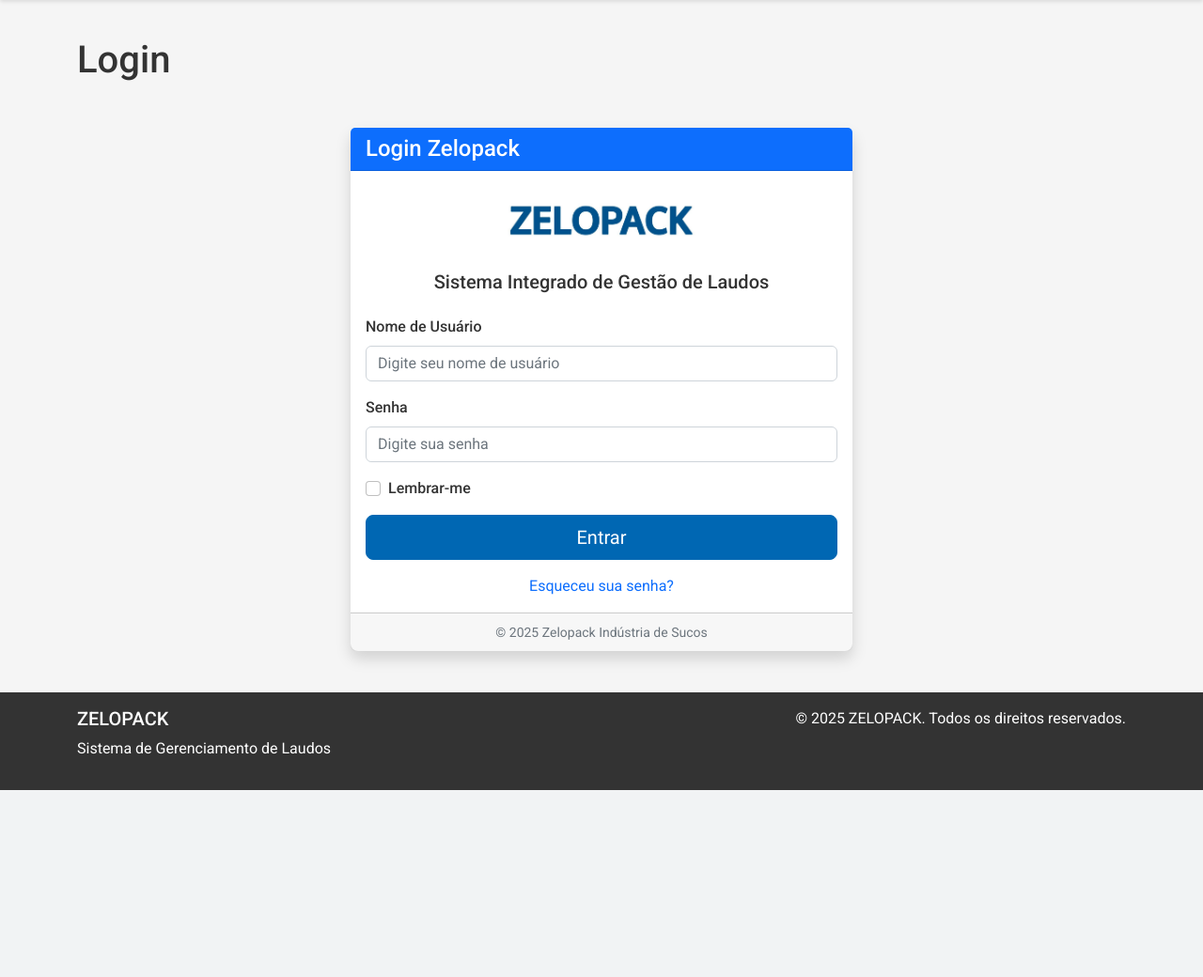
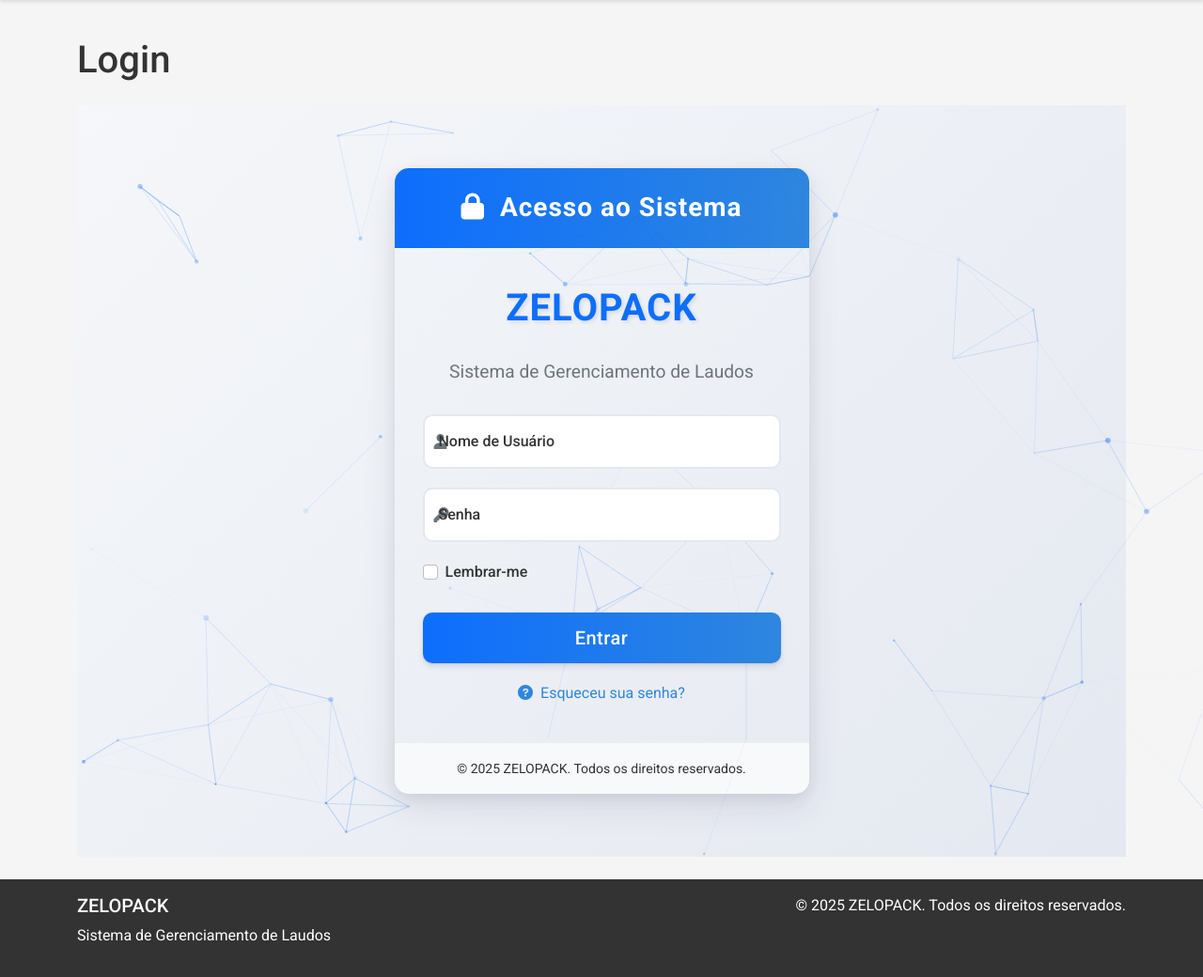
Before and after one commit to alexbrzlink/Zelopack-funcional-Pc, a Flask app: page /auth/login in a window 1280 px wide; the page is wider, and only the part inside the window is pictured. Shown: the part 80-1120 px from the top of that part at 94% size. Before the commit the page ends 921 px from the top of that part, so only its background shows below. Run offline with Flask 3, Linux system fonts and the light colour scheme; some libraries are stand-ins or nearby versions.

Commit message:
Enhance the login page with interactive elements and a modern, themed design
Implement an interactive and visually appealing login page with animated error messages, dynamic styling and particles.js.

Replit-Commit-Author: Agent
Replit-Commit-Session-Id: 407c5b4b-e621-4fca-bbd7-5ea8c5402826
Replit-Commit-Screenshot-Url: https://storage.googleapis.com/screenshot-production-us-central1/0936213f-66be-4584-b6d4-d314d28b2f20/5bee66e2-7fdd-42ac-9b97-82d10a583a1a.jpg

```diff
--- /dev/null
+++ b/static/css/login.css
@@ -0,0 +1,330 @@
+/* Estilos para a página de login ZELOPACK
+ * Design moderno e responsivo com animações
+ */
+
+:root {
+  --primary-color: #0d6efd;
+  --secondary-color: #6c757d;
+  --accent-color: #2e86de;
+  --success-color: #28a745;
+  --danger-color: #dc3545;
+  --warning-color: #ffc107;
+  --info-color: #17a2b8;
+  --light-color: #f8f9fa;
+  --dark-color: #343a40;
+  --white-color: #ffffff;
+  --transition-time: 0.3s;
+}
+
+.login-container {
+  min-height: 100vh;
+  display: flex;
+  align-items: center;
+  background: linear-gradient(135deg, #f5f7fa 0%, #e4e8f0 100%);
+}
+
+.login-card {
+  border: none;
+  border-radius: 15px;
+  overflow: hidden;
+  box-shadow: 0 15px 35px rgba(50, 50, 93, 0.1), 0 5px 15px rgba(0, 0, 0, 0.07);
+  transition: transform var(--transition-time);
+}
+
+.login-card:hover {
+  transform: translateY(-5px);
+}
+
+.login-header {
+  padding: 25px;
+  text-align: center;
+  border-bottom: 1px solid rgba(0, 0, 0, 0.05);
+  background: var(--primary-color);
+  background: linear-gradient(to right, var(--primary-color), var(--accent-color));
+  color: var(--white-color);
+}
+
+.login-header h3 {
+  margin: 0;
+  font-weight: 600;
+  letter-spacing: 1px;
+}
+
+.login-body {
+  padding: 40px 30px;
+}
+
+.login-brand {
+  text-align: center;
+  margin-bottom: 30px;
+}
+
+.login-brand h1 {
+  font-size: 2.5rem;
+  font-weight: 700;
+  color: var(--primary-color);
+  text-shadow: 2px 2px 4px rgba(0, 0, 0, 0.1);
+  letter-spacing: 1px;
+}
+
+.login-title {
+  font-size: 1.2rem;
+  color: var(--secondary-color);
+  margin-bottom: 30px;
+  text-align: center;
+}
+
+.form-floating {
+  margin-bottom: 20px;
+}
+
+.form-floating > .form-control {
+  padding: 1.5rem 1rem;
+  height: calc(3.5rem + 2px);
+  border-radius: 10px;
+  box-shadow: none;
+  border: 2px solid #e4e8f0;
+  transition: all var(--transition-time);
+}
+
+.form-floating > .form-control:focus {
+  border-color: var(--primary-color);
+  box-shadow: 0 0 0 0.25rem rgba(13, 110, 253, 0.25);
+}
+
+.form-floating > label {
+  padding: 1rem;
+}
+
+.login-button {
+  margin-top: 15px;
+  border-radius: 10px;
+  padding: 12px;
+  font-weight: 500;
+  letter-spacing: 0.5px;
+  background: var(--primary-color);
+  background: linear-gradient(to right, var(--primary-color), var(--accent-color));
+  border: none;
+  box-shadow: 0 4px 6px rgba(50, 50, 93, 0.11), 0 1px 3px rgba(0, 0, 0, 0.08);
+  transition: all var(--transition-time);
+}
+
+.login-button:hover {
+  transform: translateY(-2px);
+  box-shadow: 0 7px 14px rgba(50, 50, 93, 0.1), 0 3px 6px rgba(0, 0, 0, 0.08);
+  filter: brightness(110%);
+}
+
+.login-button:active {
+  transform: translateY(1px);
+}
+
+.login-footer {
+  padding: 15px;
+  text-align: center;
+  border-top: 1px solid rgba(0, 0, 0, 0.05);
+  background-color: var(--light-color);
+}
+
+.forgot-password {
+  text-align: center;
+  margin-top: 20px;
+}
+
+.forgot-password a {
+  color: var(--accent-color);
+  text-decoration: none;
+  transition: all var(--transition-time);
+}
+
+.forgot-password a:hover {
+  color: var(--primary-color);
+  text-decoration: underline;
+}
+
+/* Animações para mensagens de erro */
+.error-shake {
+  animation: shake 0.82s cubic-bezier(.36,.07,.19,.97) both;
+  transform: translate3d(0, 0, 0);
+  backface-visibility: hidden;
+  perspective: 1000px;
+}
+
+@keyframes shake {
+  10%, 90% {
+    transform: translate3d(-1px, 0, 0);
+  }
+
+  20%, 80% {
+    transform: translate3d(2px, 0, 0);
+  }
+
+  30%, 50%, 70% {
+    transform: translate3d(-4px, 0, 0);
+  }
+
+  40%, 60% {
+    transform: translate3d(4px, 0, 0);
+  }
+}
+
+.error-icon {
+  color: var(--danger-color);
+  margin-right: 5px;
+}
+
+.error-message {
+  margin-top: 5px;
+  padding: 10px;
+  border-radius: 8px;
+  background-color: rgba(220, 53, 69, 0.1);
+  color: var(--danger-color);
+  font-size: 0.9rem;
+  display: flex;
+  align-items: center;
+  animation: fadeInUp 0.5s ease-out forwards;
+}
+
+@keyframes fadeInUp {
+  from {
+    opacity: 0;
+    transform: translateY(10px);
+  }
+  to {
+    opacity: 1;
+    transform: translateY(0);
+  }
+}
+
+/* Animação para o ícone de usuário e senha */
+.input-icon {
+  position: absolute;
+  top: 50%;
+  left: 12px;
+  transform: translateY(-50%);
+  color: var(--secondary-color);
+  transition: all var(--transition-time);
+  pointer-events: none;
+}
+
+.form-floating > .form-control:focus + .input-icon,
+.form-floating > .form-control:not(:placeholder-shown) + .input-icon {
+  color: var(--primary-color);
+}
+
+.form-floating > .form-control {
+  padding-left: 40px !important;
+}
+
+/* Efeito pulsante para botões */
+.pulse-effect {
+  position: relative;
+  overflow: hidden;
+}
+
+.pulse-effect:after {
+  content: '';
+  position: absolute;
+  top: 50%;
+  left: 50%;
+  width: 5px;
+  height: 5px;
+  background: rgba(255, 255, 255, 0.6);
+  opacity: 0;
+  border-radius: 100%;
+  transform: scale(1, 1) translate(-50%);
+  transform-origin: 50% 50%;
+}
+
+.pulse-effect:hover:after {
+  animation: pulse 1.5s ease-out;
+}
+
+@keyframes pulse {
+  0% {
+    transform: scale(0, 0);
+    opacity: 0.5;
+  }
+  25% {
+    transform: scale(30, 30);
+    opacity: 0.3;
+  }
+  100% {
+    transform: scale(50, 50);
+    opacity: 0;
+  }
+}
+
+/* Animação para checkbox */
+.form-check-input {
+  cursor: pointer;
+  transition: all var(--transition-time);
+}
+
+.form-check-input:checked {
+  background-color: var(--primary-color);
+  border-color: var(--primary-color);
+  animation: checkbox-pop 0.3s ease-in-out;
+}
+
+@keyframes checkbox-pop {
+  0% {
+    transform: scale(0.8);
+  }
+  50% {
+    transform: scale(1.2);
+  }
+  100% {
+    transform: scale(1);
+  }
+}
+
+/* Animação para flash messages */
+.alert {
+  border-radius: 10px;
+  margin-bottom: 20px;
+  box-shadow: 0 4px 6px rgba(50, 50, 93, 0.11), 0 1px 3px rgba(0, 0, 0, 0.08);
+  animation: alertSlideIn 0.5s ease forwards;
+}
+
+.alert-danger {
+  background-color: rgba(220, 53, 69, 0.1);
+  border-left: 4px solid var(--danger-color);
+}
+
+.alert-success {
+  background-color: rgba(40, 167, 69, 0.1);
+  border-left: 4px solid var(--success-color);
+}
+
+.alert-warning {
+  background-color: rgba(255, 193, 7, 0.1);
+  border-left: 4px solid var(--warning-color);
+}
+
+.alert-info {
+  background-color: rgba(23, 162, 184, 0.1);
+  border-left: 4px solid var(--info-color);
+}
+
+@keyframes alertSlideIn {
+  from {
+    opacity: 0;
+    transform: translateY(-20px);
+  }
+  to {
+    opacity: 1;
+    transform: translateY(0);
+  }
+}
+
+/* Melhoria responsiva */
+@media (max-width: 576px) {
+  .login-body {
+    padding: 30px 15px;
+  }
+
+  .login-brand h1 {
+    font-size: 2rem;
+  }
+}
--- /dev/null
+++ b/static/js/login.js
@@ -0,0 +1,214 @@
+/**
+ * Script para interatividade e animações da página de login
+ * Sistema de gerenciamento de laudos ZELOPACK
+ */
+
+document.addEventListener('DOMContentLoaded', function() {
+    // Elementos da página
+    const loginForm = document.getElementById('login-form');
+    const usernameInput = document.getElementById('username');
+    const passwordInput = document.getElementById('password');
+    const loginBtn = document.getElementById('submit');
+    const rememberMe = document.getElementById('remember_me');
+    const alerts = document.querySelectorAll('.alert');
+
+    // Verificar e animar mensagens de erro existentes
+    const invalidControls = document.querySelectorAll('.is-invalid');
+    const errorMessages = document.querySelectorAll('.invalid-feedback');
+
+    // Converter as mensagens de erro padrão para o formato animado
+    errorMessages.forEach(message => {
+        const parent = message.parentElement;
+        const input = parent.querySelector('.form-control');
+
+        // Remover a mensagem antiga
+        message.remove();
+
+        // Criar a nova mensagem de erro com animação
+        const errorDiv = document.createElement('div');
+        errorDiv.className = 'error-message';
+        errorDiv.innerHTML = `<i class="fas fa-exclamation-circle error-icon"></i> ${message.textContent}`;
+
+        // Inserir a nova mensagem
+        parent.appendChild(errorDiv);
+
+        // Adicionar animação ao campo
+        input.parentElement.classList.add('error-shake');
+    });
+
+    // Animar alertas flash e mover para o login-messages container
+    if (alerts.length > 0) {
+        const loginMessages = document.getElementById('login-messages');
+
+        alerts.forEach(alert => {
+            // Adicionar ícone com base no tipo de alerta
+            const alertText = alert.innerHTML.replace(/<button.*?button>/g, '');
+            const alertType = alert.classList.contains('alert-danger') ? 'exclamation-circle' :
+                            alert.classList.contains('alert-success') ? 'check-circle' :
+                            alert.classList.contains('alert-warning') ? 'exclamation-triangle' : 'info-circle';
+
+            // Criar novo alerta estilizado
+            const newAlert = document.createElement('div');
+            newAlert.className = `alert alert-${alert.classList.contains('alert-danger') ? 'danger' :
+                                               alert.classList.contains('alert-success') ? 'success' :
+                                               alert.classList.contains('alert-warning') ? 'warning' : 'info'}
+                                  error-message`;
+            newAlert.innerHTML = `<i class="fas fa-${alertType} me-2"></i> ${alertText}`;
+
+            // Adicionar ao container de mensagens
+            if (loginMessages) {
+                loginMessages.appendChild(newAlert);
+            }
+
+            // Remover o alerta original
+            alert.remove();
+
+            // Fechar automaticamente após 5 segundos se não for um erro
+            if (!newAlert.classList.contains('alert-danger')) {
+                setTimeout(() => {
+                    // Animar saída
+                    newAlert.style.animation = 'fadeOut 0.5s ease forwards';
+                    setTimeout(() => {
+                        newAlert.remove();
+                    }, 500);
+                }, 5000);
+            }
+        });
+    }
+
+    // Adicionar animação quando o formulário for enviado
+    if (loginForm) {
+        loginForm.addEventListener('submit', function(e) {
+            const formValid = loginForm.checkValidity();
+
+            if (!formValid) {
+                e.preventDefault();
+
+                // Verificar campos vazios
+                if (!usernameInput.value.trim()) {
+                    showError(usernameInput, 'Por favor, digite seu nome de usuário');
+                }
+
+                if (!passwordInput.value.trim()) {
+                    showError(passwordInput, 'Por favor, digite sua senha');
+                }
+            } else {
+                // Adicionar efeito ao botão
+                loginBtn.innerHTML = '<i class="fas fa-spinner fa-spin me-2"></i> Entrando...';
+                loginBtn.disabled = true;
+
+                // Mostrar animação de carregamento no fundo (se existir)
+                if (window.ZelopackAnimations) {
+                    window.ZelopackAnimations.showLoading('Autenticando...', 'dots');
+                }
+            }
+        });
+    }
+
+    // Adicionar efeito aos campos quando focados
+    const formControls = document.querySelectorAll('.form-control');
+    formControls.forEach(input => {
+        input.addEventListener('focus', function() {
+            this.parentElement.classList.add('input-focused');
+        });
+
+        input.addEventListener('blur', function() {
+            this.parentElement.classList.remove('input-focused');
+
+            // Validar campo ao sair
+            if (this.value.trim() === '' && this.hasAttribute('required')) {
+                showError(this, `Por favor, preencha este campo`);
+            } else {
+                // Remover erro se estiver preenchido
+                removeError(this);
+            }
+        });
+    });
+
+    // Funções auxiliares
+    function showError(input, message) {
+        // Remover erro anterior se existir
+        removeError(input);
+
+        const parentElement = input.parentElement;
+        input.classList.add('is-invalid');
+        parentElement.classList.add('error-shake');
+
+        // Criar elemento de erro
+        const errorDiv = document.createElement('div');
+        errorDiv.className = 'error-message';
+        errorDiv.innerHTML = `<i class="fas fa-exclamation-circle error-icon"></i> ${message}`;
+
+        // Adicionar após o input
+        parentElement.appendChild(errorDiv);
+
+        // Remover a animação de shake após um tempo
+        setTimeout(() => {
+            parentElement.classList.remove('error-shake');
+        }, 1000);
+    }
+
+    function removeError(input) {
+        input.classList.remove('is-invalid');
+        const errorMessage = input.parentElement.querySelector('.error-message');
+        if (errorMessage) {
+            errorMessage.remove();
+        }
+    }
+
+    // Adicionar animação ao checkbox de lembrar-me
+    if (rememberMe) {
+        const checkboxLabel = rememberMe.nextElementSibling;
+
+        rememberMe.addEventListener('change', function() {
+            if (this.checked) {
+                checkboxLabel.innerHTML = '<i class="fas fa-check-circle me-1"></i> ' + checkboxLabel.textContent;
+            } else {
+                checkboxLabel.innerHTML = checkboxLabel.textContent.replace('<i class="fas fa-check-circle me-1"></i> ', '');
+            }
+        });
+    }
+
+    // Efeito de partículas no background (opcional, remover se afetar performance)
+    try {
+        // Configuração básica para partículas
+        if (typeof particlesJS !== 'undefined') {
+            particlesJS('login-particles', {
+                particles: {
+                    number: { value: 50, density: { enable: true, value_area: 800 } },
+                    color: { value: '#0d6efd' },
+                    shape: { type: 'circle' },
+                    opacity: { value: 0.5, random: true },
+                    size: { value: 3, random: true },
+                    line_linked: {
+                        enable: true,
+                        distance: 150,
+                        color: '#0d6efd',
+                        opacity: 0.4,
+                        width: 1
+                    },
+                    move: {
+                        enable: true,
+                        speed: 2,
+                        direction: 'none',
+                        random: false,
+                        straight: false,
+                        out_mode: 'out',
+                        bounce: false
+                    }
+                },
+                interactivity: {
+                    detect_on: 'canvas',
+                    events: {
+                        onhover: { enable: true, mode: 'grab' },
+                        onclick: { enable: true, mode: 'push' },
+                        resize: true
+                    }
+                },
+                retina_detect: true
+            });
+        }
+    } catch (e) {
+        console.log('Particles.js não carregado. Ignorando efeito de partículas.');
+    }
+});
--- a/templates/auth/login.html
+++ b/templates/auth/login.html
@@ -1,57 +1,82 @@
 {% extends 'base.html' %}
 
+{% block extra_css %}
+<link rel="stylesheet" href="{{ url_for('static', filename='css/login.css') }}">
+<!-- Adicionar particles.js para o fundo interativo -->
+<script src="https://cdn.jsdelivr.net/npm/particles.js@2.0.0/particles.min.js"></script>
+{% endblock %}
+
 {% block content %}
+<div class="login-container">
+    <div id="login-particles" class="particles-js position-absolute w-100 h-100"></div>
     <div class="container">
-    <div class="row justify-content-center mt-5">
-        <div class="col-md-6">
-            <div class="card shadow">
-                <div class="card-header bg-primary text-white">
-                    <h4 class="mb-0">Login Zelopack</h4>
-                </div>
-                <div class="card-body">
-                    <div class="text-center mb-4">
-                        <img src="{{ url_for('static', filename='img/logo.png') }}" alt="Zelopack Logo" width="200" class="img-fluid">
-                        <h5 class="mt-3">Sistema Integrado de Gestão de Laudos</h5>
+        <div class="row justify-content-center">
+            <div class="col-lg-5 col-md-7 col-sm-9">
+                <div class="login-card">
+                    <div class="login-header">
+                        <h3><i class="fas fa-lock me-2"></i> Acesso ao Sistema</h3>
                     </div>
 
-                    <form method="POST" action="">
+                    <div class="login-body">
+                        <div class="login-brand">
+                            <h1>ZELOPACK</h1>
+                        </div>
+
+                        <div class="login-title">
+                            Sistema de Gerenciamento de Laudos
+                        </div>
+
+                        <!-- Área para mensagens de erro dinâmicas -->
+                        <div id="login-messages"></div>
+
+                        <form method="POST" action="" id="login-form">
                             {{ form.hidden_tag() }}
 
-                        <div class="form-group mb-3">
-                            {{ form.username.label(class="form-label") }}
-                            {{ form.username(class="form-control" + (" is-invalid" if form.username.errors else ""), placeholder="Digite seu nome de usuário") }}
+                            <div class="form-floating position-relative">
+                                {{ form.username(class="form-control" + (" is-invalid" if form.username.errors else ""), placeholder="Nome de Usuário", id="username", required=true) }}
+                                <i class="fas fa-user input-icon"></i>
+                                {{ form.username.label }}
                                 {% for error in form.username.errors %}
                                     <div class="invalid-feedback">{{ error }}</div>
                                 {% endfor %}
                             </div>
 
-                        <div class="form-group mb-3">
-                            {{ form.password.label(class="form-label") }}
-                            {{ form.password(class="form-control" + (" is-invalid" if form.password.errors else ""), placeholder="Digite sua senha") }}
+                            <div class="form-floating position-relative">
+                                {{ form.password(class="form-control" + (" is-invalid" if form.password.errors else ""), placeholder="Senha", id="password", required=true) }}
+                                <i class="fas fa-key input-icon"></i>
+                                {{ form.password.label }}
                                 {% for error in form.password.errors %}
                                     <div class="invalid-feedback">{{ error }}</div>
                                 {% endfor %}
                             </div>
 
-                        <div class="form-check mb-3">
+                            <div class="form-check mb-3 mt-3">
                                 {{ form.remember_me(class="form-check-input") }}
                                 {{ form.remember_me.label(class="form-check-label") }}
                             </div>
 
                             <div class="d-grid gap-2">
-                            {{ form.submit(class="btn btn-primary btn-lg") }}
+                                {{ form.submit(class="btn btn-primary btn-lg login-button pulse-effect", id="submit") }}
                             </div>
                         </form>
 
-                    <div class="mt-3 text-center">
-                        <a href="{{ url_for('auth.reset_password_request') }}" class="text-decoration-none">Esqueceu sua senha?</a>
+                        <div class="forgot-password">
+                            <a href="{{ url_for('auth.reset_password_request') }}">
+                                <i class="fas fa-question-circle me-1"></i> Esqueceu sua senha?
+                            </a>
                         </div>
                     </div>
-                <div class="card-footer text-center text-muted">
-                    <small>&copy; {{ current_year }} Zelopack Indústria de Sucos</small>
+
+                    <div class="login-footer">
+                        <small>&copy; {{ current_year }} ZELOPACK. Todos os direitos reservados.</small>
+                    </div>
                 </div>
             </div>
         </div>
     </div>
 </div>
 {% endblock %}
+
+{% block extra_js %}
+<script src="{{ url_for('static', filename='js/login.js') }}"></script>
+{% endblock %}
```
Lines whose indentation alone changed are shown as unchanged.
